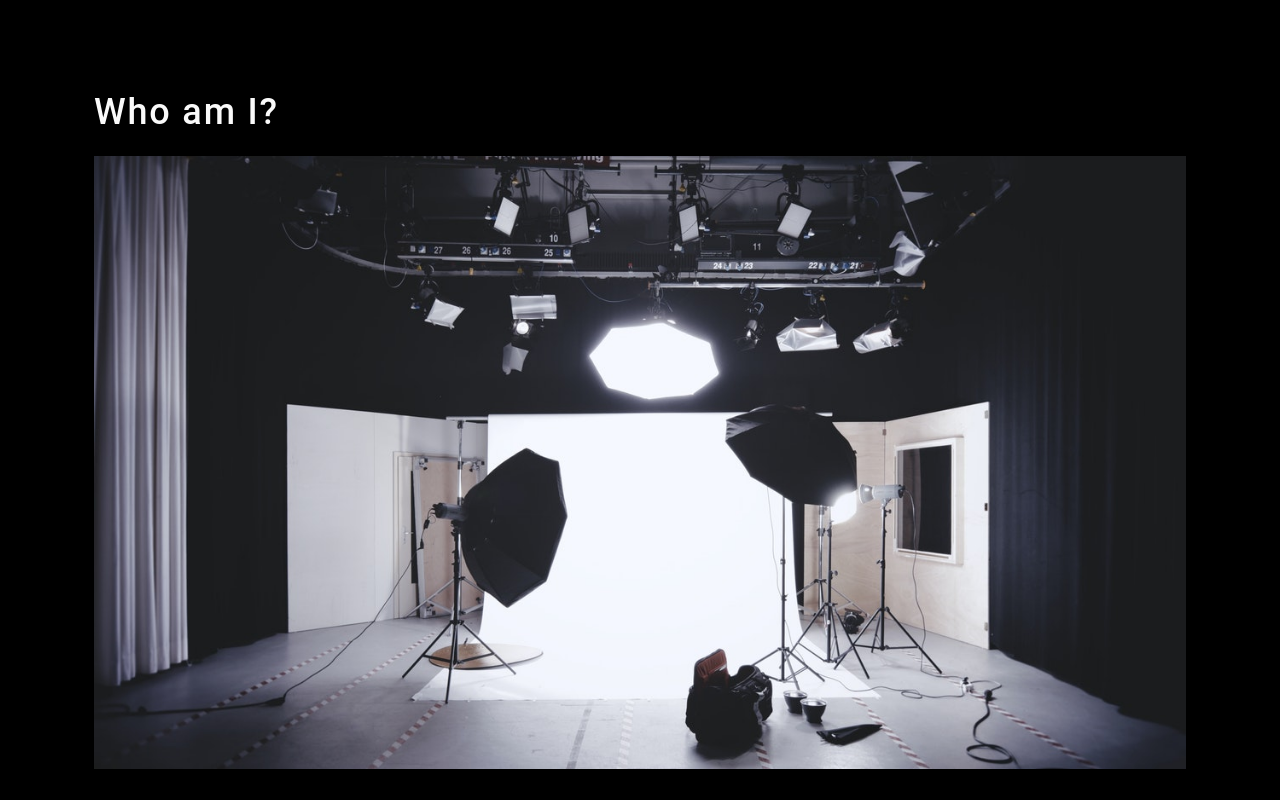
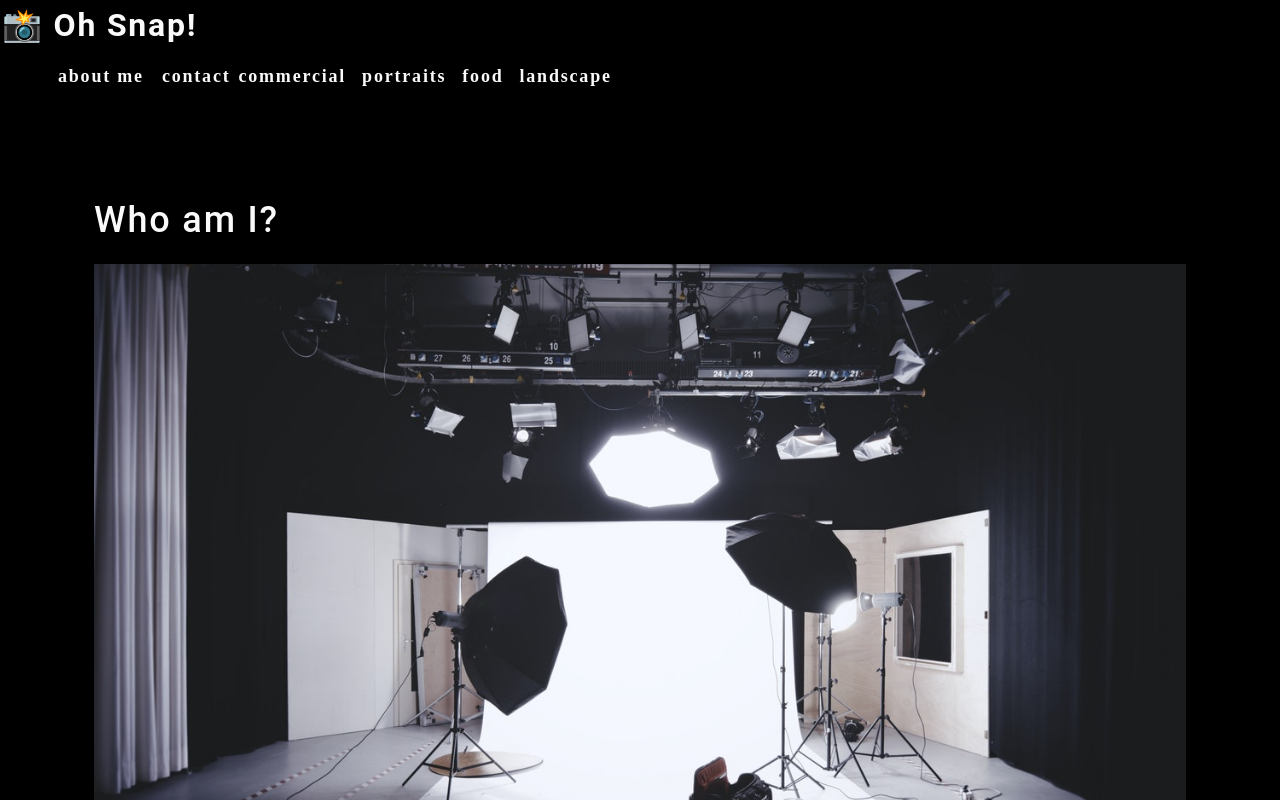
Before and after one commit to scottrohrig/oh-snap, a React (Create React App) app: page / in a window 1280 px wide. Shown: the top 800 px of the page. Built offline with nearby package versions, Linux system fonts and the light colour scheme.

Commit message:
create nav, add mapped links from array

```diff
--- a/src/components/Nav/index.js
+++ b/src/components/Nav/index.js
@@ -1,7 +1,39 @@
 import React from 'react';
 const Nav = () => {
+
+  const categories = [
+    {
+      name: 'commercial',
+      description: 'Photos of grocery stores, food trucks, and other commercial projects',
+    },
+    { name: 'portraits', description: 'Portraits of people in my life' },
+    { name: 'food', description: 'Delicious delicacies' },
+    { name: 'landscape', description: 'Fields, farmhouses, waterfalls, nature' },
+  ];
+
+  function categorySelected( category ) {
+    console.log( category );
+  }
+
   return (
-    <nav></nav>
+    <header>
+      <h2>
+        <a href="/">
+          <span role='img' aria-label='camera'> 📸</span> Oh Snap!
+        </a>
+      </h2>
+      <nav>
+        <ul className="flex-row">
+          <li className="mx-2"><a href="#about" onClick={ () => { categorySelected( 'about' ); } }>about me</a></li>
+          <li><span onClick={ () => { categorySelected( 'contact' ); } }>contact</span></li>
+          { categories.map( ( category ) => (
+            <li className="mx-1" key={ category.name } >
+              <span onClick={ () => { categorySelected( category.name ); } }>{ category.name }</span>
+            </li>
+          ) ) }
+        </ul>
+      </nav>
+    </header>
   );
 };
 
```
